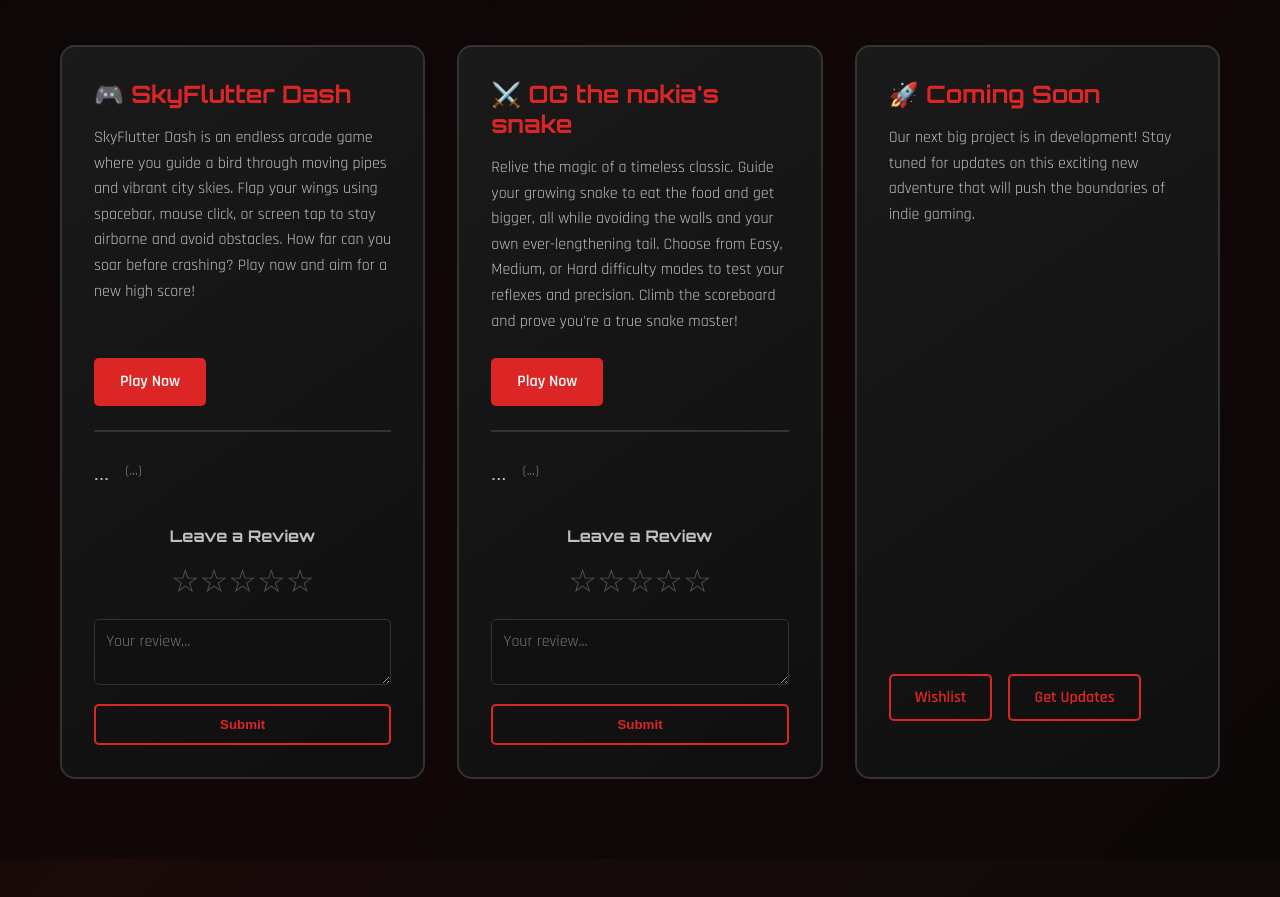
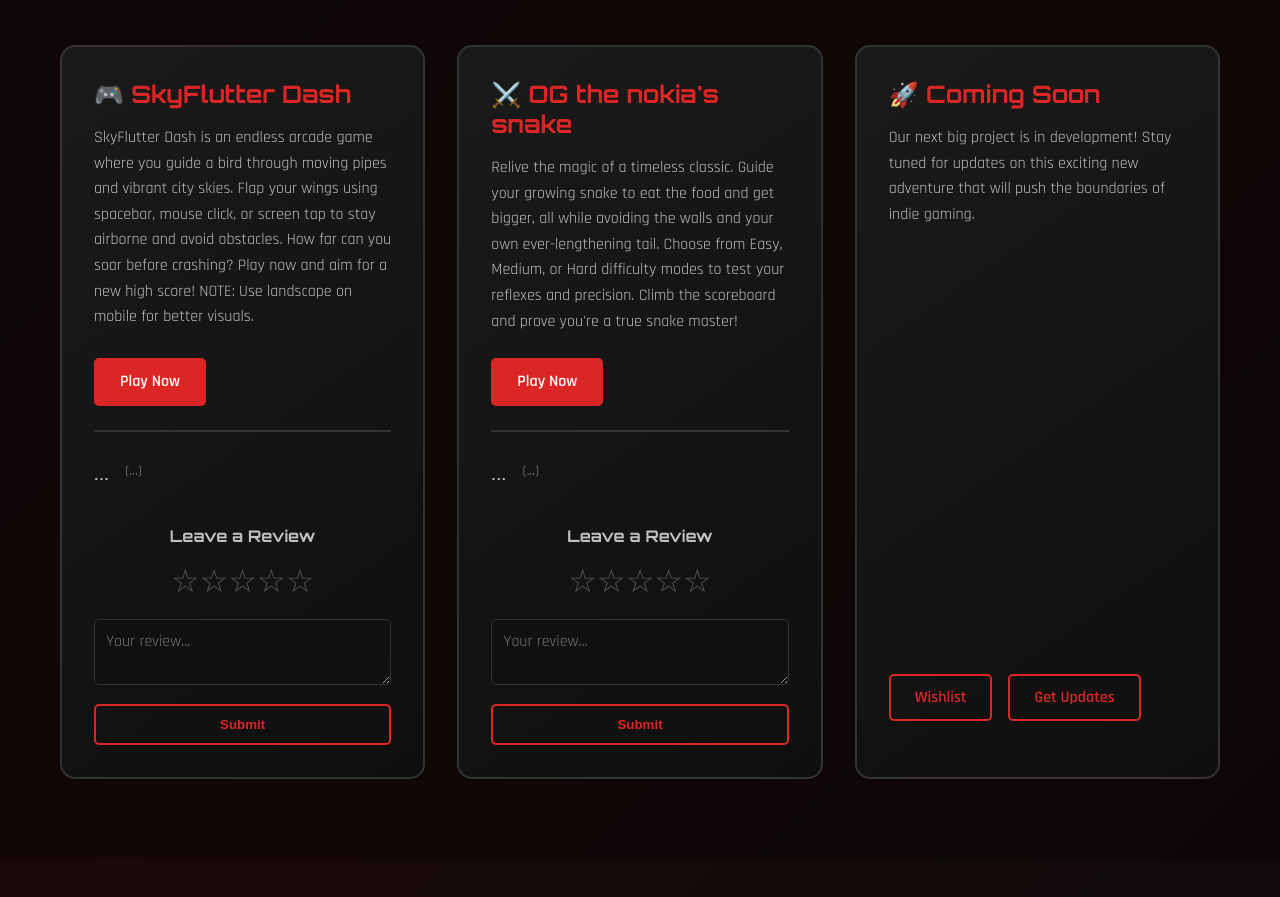
Before and after one commit to AtsushiakaRaju/AOHweb, a plain HTML site: page index.html in a window 1280 px wide. Shown: the part 944-1841 px from the top of the page. Drawn offline with Linux system fonts and the light colour scheme; no server answers.

Commit message:
Update index.html

```diff
--- a/index.html
+++ b/index.html
@@ -41,7 +41,7 @@
                     <!-- Game 1: SkyFlutter Dash -->
                     <div class="game-card" id="skyflutter-dash">
                         <h3><span role="img" aria-label="game controller">🎮</span> SkyFlutter Dash</h3>
-                        <p>SkyFlutter Dash is an endless arcade game where you guide a bird through moving pipes and vibrant city skies. Flap your wings using spacebar, mouse click, or screen tap to stay airborne and avoid obstacles. How far can you soar before crashing? Play now and aim for a new high score!</p>
+                        <p>SkyFlutter Dash is an endless arcade game where you guide a bird through moving pipes and vibrant city skies. Flap your wings using spacebar, mouse click, or screen tap to stay airborne and avoid obstacles. How far can you soar before crashing? Play now and aim for a new high score! NOTE: Use landscape on mobile for better visuals.</p>
                         <div class="game-buttons">
                             <a href="https://atsushiakaraju.github.io/SkyFlutter-Dash/" target="_blank" rel="noopener noreferrer" class="game-btn primary">Play Now</a>
                         </div>
```
